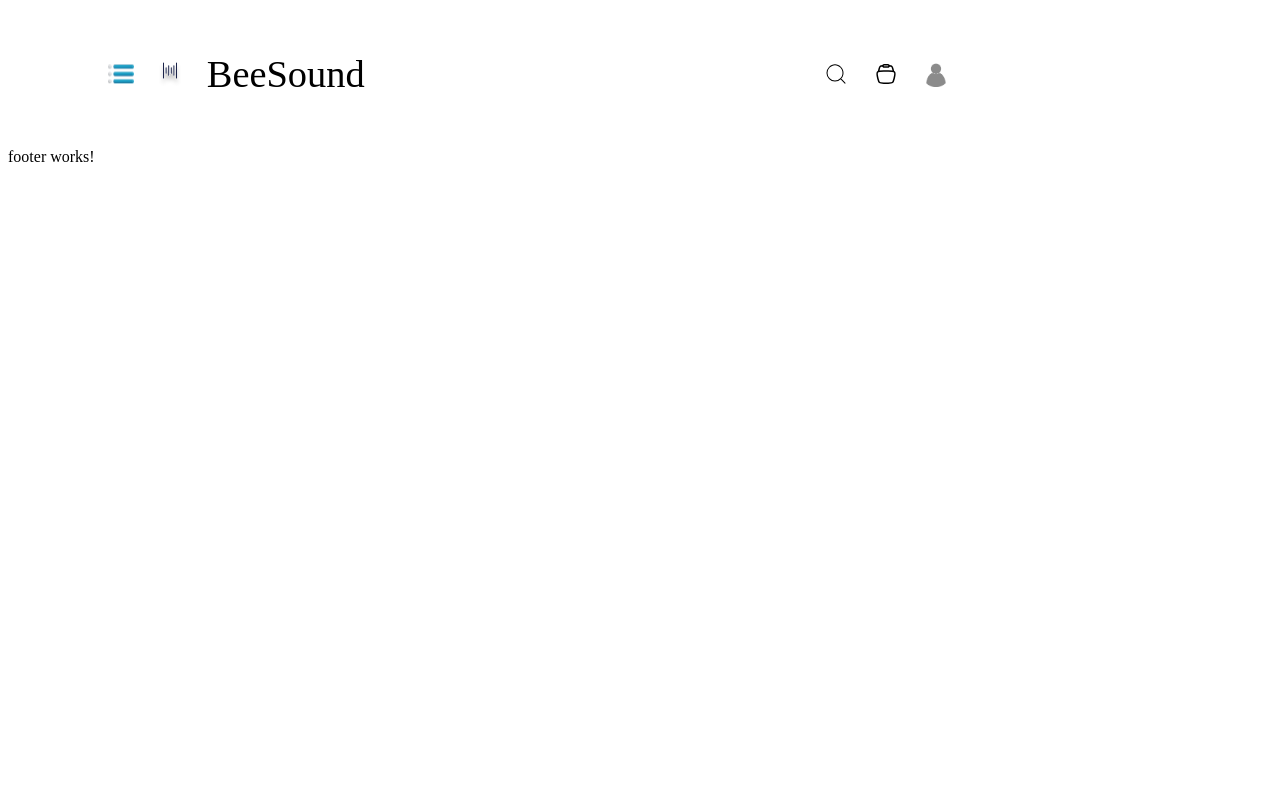
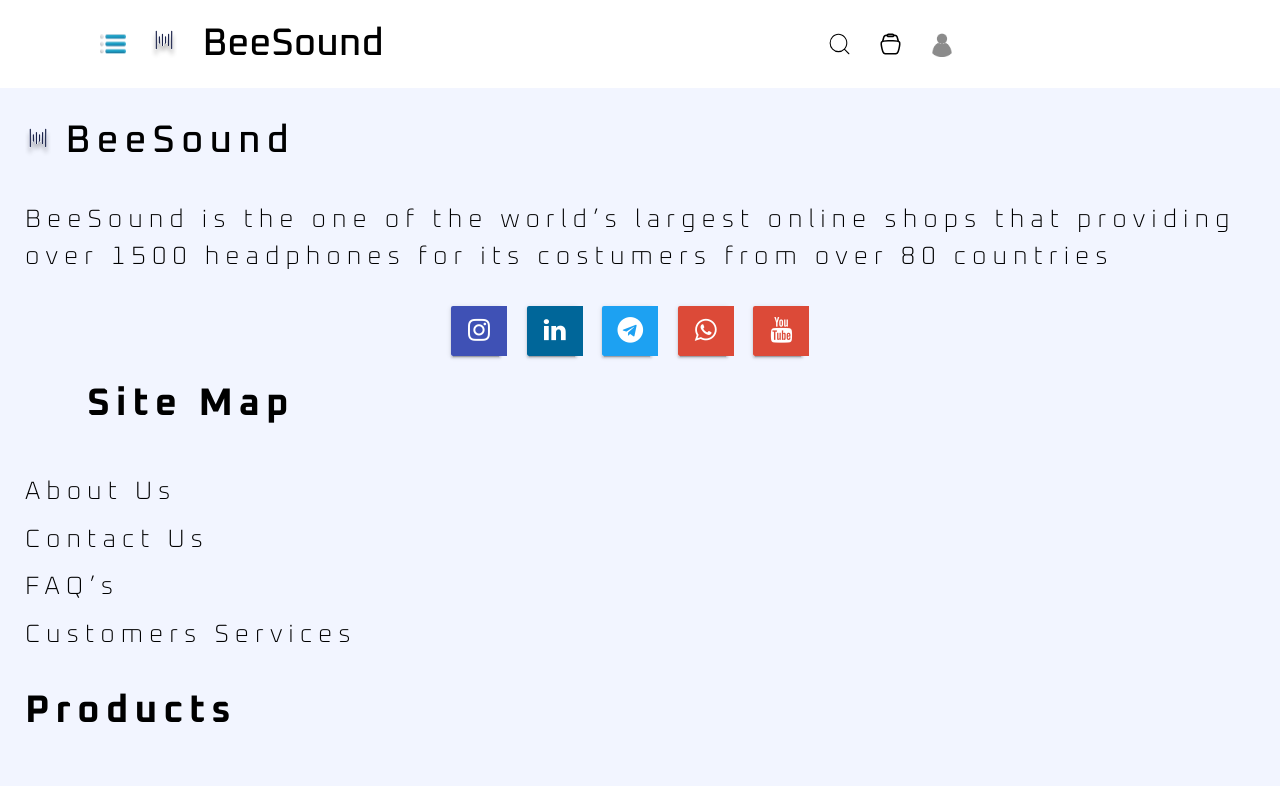
Before and after one commit to artemHrishyn/BeeSound-angular, an Angular app: page / in a window 1280 px wide. Shown: the top 786 px of the page. Built offline with nearby package versions, Linux system fonts and the light colour scheme.

Commit message:
add footer component

```diff
--- /dev/null
+++ b/src/app/components/main-block/footer/_mixin.scss
@@ -0,0 +1,19 @@
+@mixin gridInfo(){
+    @media screen and (max-width: 4000px) {
+        display: grid;
+        grid-template-columns: 1fr 1fr 1fr 2fr;
+        grid-gap: 20px;
+    }
+
+    @media screen and (max-width: 1700px) {
+        grid-template-columns: 1fr 1fr;
+        grid-gap: 40px;
+    }
+
+    @media screen and (max-width: 1440px) {
+        grid-template-columns: 1fr;
+        grid-gap: 20px;
+        justify-items: start;
+        margin: 25px;
+    }
+}
--- a/src/app/components/main-block/footer/footer.component.html
+++ b/src/app/components/main-block/footer/footer.component.html
@@ -1 +1,70 @@
-<p>footer works!</p>
+<ul class="info">
+    <li>
+        <div class="info__title">
+            <img src="../../../../assets/images/icon/streamline.svg" alt="title">
+            <h3>BeeSound</h3>
+        </div>
+        <p>BeeSound is the one of the world’s largest online shops that providing over 1500 headphones for its costumers from over 80 countries</p>
+
+        <ul class='info__social'>
+          <li class='info__social__col'>
+            <a href="#"></a>
+            <a href="#"></a>
+            <a href="#"></a>
+            <a href="#"></a>
+            <div class='info__social__col__insta box'></div>
+          </li>
+          <li class='info__social__col'>
+            <a href="#"></a>
+            <a href="#"></a>
+            <a href="#"></a>
+            <a href="#"></a>
+            <div class='info__social__col__linkedln box'></div>
+          </li>
+          <li class='info__social__col'>
+            <a href="#"></a>
+            <a href="#"></a>
+            <a href="#"></a>
+            <a href="#"></a>
+            <div class='info__social__col__telegram box'></div>
+          </li>
+          <li class='info__social__col'>
+            <a href="#"></a>
+            <a href="#"></a>
+            <a href="#"></a>
+            <a href="#"></a>
+            <div class='info__social__col__whatsapp box'></div>
+          </li>
+          <li class='info__social__col'>
+            <a href="#"></a>
+            <a href="#"></a>
+            <a href="#"></a>
+            <a href="#"></a>
+            <div class='info__social__col__youtube box'></div>
+          </li>
+        </ul>
+    </li>
+    <li>
+        <h3>Site Map</h3>
+        <ul class="info__map">
+            <li>About Us</li>
+            <li>Contact Us</li>
+            <li>FAQ’s</li>
+            <li>Customers Services</li>
+        </ul>
+    </li>
+    <li>
+        <h3>Products</h3>
+        <ul>
+            <li>Headphones</li>
+            <li>Speakers</li>
+        </ul>
+    </li>
+    <li>
+      <h3>Subscription</h3>
+      <form>
+        <input class="email" type="text" placeholder="Enter Your Email">
+        <input class="but" type="button" value="Submit">
+      </form>
+    </li>
+</ul>
--- a/src/app/components/main-block/footer/footer.component.scss
+++ b/src/app/components/main-block/footer/footer.component.scss
@@ -0,0 +1,237 @@
+@import './mixin';
+@import url("https://maxcdn.bootstrapcdn.com/font-awesome/4.7.0/css/font-awesome.min.css");
+
+:host{
+    display: flex;
+    background-color: #F2F5FF;
+}
+
+ul{
+    display: flex;
+    flex-direction: column;
+    align-items: flex-start;
+}
+
+h3{
+  color: #000;
+  font-size: clamp(20px, 3vw, 40px);
+  font-weight: 700;
+  margin-bottom: 40px;
+}
+
+.info{
+  @include gridInfo;
+  margin: 43px 70px;
+
+  li{
+      display: flex;
+      flex-direction: column;
+      align-items: center;
+      color: #000;
+      font-size: clamp(10px, 2vw, 25px);
+      font-weight: 200;
+      line-height: 1.5;
+      letter-spacing: 6px;
+
+      p{
+          margin-bottom: 30px;
+          color: #000;
+          font-size: clamp(10px, 2vw, 25px);
+          font-weight: 200;
+          line-height: 1.5;
+          letter-spacing: 6px;
+      }
+  }
+
+  &__title{
+      margin-bottom: 30px;
+      display: flex;
+      align-items: center;
+      width: 100%;
+
+      img{
+          max-width: clamp(25px, 2vw, 40px);
+          margin-right: clamp(10px, 2vw, 15px);
+      }
+
+      h3{
+        margin-bottom: 0;
+        color: #000;
+        font-weight: 500;
+      }
+  }
+
+  &__social {
+    flex-direction: row;
+
+    &__col {
+      position: relative;
+      margin-right: clamp(10px, 2vw, 30px);
+      padding: clamp(15px, 2vw, 25px);
+
+      a {
+        position: absolute;
+        width: 100%;
+        height: 100%;
+        z-index: 2;
+        &:nth-child(1) {
+          -webkit-clip-path: polygon(0 0, 100% 0, 50% 50%);
+          clip-path: polygon(0 0, 100% 0, 50% 50%);
+        }
+        &:nth-child(2) {
+          -webkit-clip-path: polygon(100% 0, 100% 100%, 50% 50%);
+          clip-path: polygon(100% 0, 100% 100%, 50% 50%);
+        }
+        &:nth-child(3) {
+          -webkit-clip-path: polygon(0 100%, 50% 50%, 100% 100%);
+          clip-path: polygon(0 100%, 50% 50%, 100% 100%);
+        }
+        &:nth-child(4) {
+          -webkit-clip-path: polygon(0 0, 50% 50%, 0 100%);
+          clip-path: polygon(0 0, 50% 50%, 0 100%);
+        }
+        &:hover {
+          z-index: 3;
+          -webkit-clip-path: none;
+          clip-path: none;
+        }
+        &:nth-child(1):hover ~ .box {
+          transform: rotateX(180deg);
+        }
+        &:nth-child(2):hover ~ .box {
+          transform: rotateY(180deg);
+        }
+        &:nth-child(3):hover ~ .box {
+          transform: rotateX(-180deg);
+        }
+        &:nth-child(4):hover ~ .box {
+          transform: rotateY(-180deg);
+        }
+        &:nth-child(1):hover ~ .box:after, &:nth-child(3):hover ~ .box:after {
+          transform: rotateX(-180deg);
+        }
+        &:nth-child(2):hover ~ .box:after, &:nth-child(4):hover ~ .box:after {
+          transform: rotateY(-180deg);
+        }
+      }
+      .box {
+        position: absolute;
+        width: 100%;
+        height: 100%;
+        top: 0;
+        left: 0;
+        font-family: "Open Sans", sans-serif;
+        box-shadow: 0 2px 2px 0 rgba(0, 0, 0, 0.14),
+          0 3px 1px -2px rgba(0, 0, 0, 0.2),
+          0 1px 5px 0 rgba(0, 0, 0, 0.12);
+        transform-style: preserve-3d;
+        transition: transform .3s ease-in-out;
+
+        &:before {
+          content: "";
+          position: absolute;
+          width: 100%;
+          left: 12%;
+          height: 100%;
+          display: flex;
+          color: #FFF;
+          font: normal normal normal 14px/1 FontAwesome;
+          font-size: clamp(20px, 2vw, 40px);
+          text-rendering: auto;
+          -webkit-font-smoothing: antialiased;
+          z-index: 2;
+          backface-visibility: hidden;
+          align-items: center;
+          justify-content: center;
+        }
+        &:after {
+          content: "\1F44D";
+          position: absolute;
+          width: 100%;
+          height: 100%;
+          display: flex;
+          align-items: center;
+          justify-content: center;
+          background: #333;
+          font-size: clamp(20px, 2vw, 25px);
+          border-radius: 2px;
+          transition-delay: .15s;
+        }
+      }
+
+      &:nth-child(1) .box:before {
+        content: "\f16d";
+        background: #3f51b5;
+      }
+      &:nth-child(1) .box:after {
+        background: #3f51b5;
+      }
+
+      &:nth-child(2) .box:before {
+        content: "\f0e1";
+        background: #006699;
+      }
+      &:nth-child(2) .box:after {
+        background: #006699;
+      }
+
+      &:nth-child(3) .box:before {
+        content: "\f2c6";
+        background: #1da1f2;
+      }
+      &:nth-child(3) .box:after {
+        background: #1da1f2;
+      }
+      &:nth-child(4) .box:before {
+        content: "\f232";
+        background: #dc4a38;
+      }
+      &:nth-child(4) .box:after {
+        background: #dc4a38;
+      }
+      &:nth-child(5) .box:before {
+        content: "\f167";
+        background: #dc4a38;
+      }
+      &:nth-child(5) .box:after {
+        background: #dc4a38;
+      }
+    }
+  }
+
+  &__map li{
+    margin-bottom: 10px;
+  }
+}
+
+form{
+    display: flex;
+    flex-direction: column;
+    max-width: clamp(270px, 40vw, 950px);
+    width: 100%;
+
+  :nth-child(2){
+    align-self: center;
+    max-width: clamp(100px, 18vw, 430px);
+    width: 100%;
+  }
+}
+
+input{
+  height: 54px;
+  margin-bottom: 30px;
+  border: none;
+  border-radius: 15px;
+  font-size: clamp(10px, 14vw, 25px);
+  color: #787878;
+}
+
+.email{
+  border-color: #E8E8E8;
+  padding: 16px;
+}
+
+.but{
+  background-color: #1B234A;
+  padding: 16px 0;
+}
--- a/src/app/components/main-block/footer/footer.component.ts
+++ b/src/app/components/main-block/footer/footer.component.ts
@@ -5,7 +5,10 @@ import { Component } from '@angular/core';
   standalone: true,
   imports: [],
   templateUrl: './footer.component.html',
-  styleUrl: './footer.component.scss'
+  styleUrls: [
+    './footer.component.scss',
+    'media.scss'
+  ]
 })
 export class FooterComponent {
 
--- a/src/app/components/main-block/header/header.component.scss
+++ b/src/app/components/main-block/header/header.component.scss
@@ -27,6 +27,7 @@ ul{
     display: flex;
     width: 100%;
     justify-content: center;
+    list-style: none;
 
     li {
         margin-right: 90px;
--- a/src/styles.scss
+++ b/src/styles.scss
@@ -1 +1,17 @@
-/* You can add global styles to this file, and also import other style files */
+@import url('https://fonts.googleapis.com/css2?family=Oxanium:wght@200;500;700&display=swap');
+
+* {
+  margin: 0;
+  padding: 0;
+  box-sizing: border-box;
+  font-family: 'Oxanium', sans-serif;
+  font-size: 0;
+}
+
+html {
+  scroll-behavior: smooth;
+}
+
+img{
+  width: 100%;
+}
```
Also changed, not shown: src/app/components/main-block/footer/media.scss (added).
